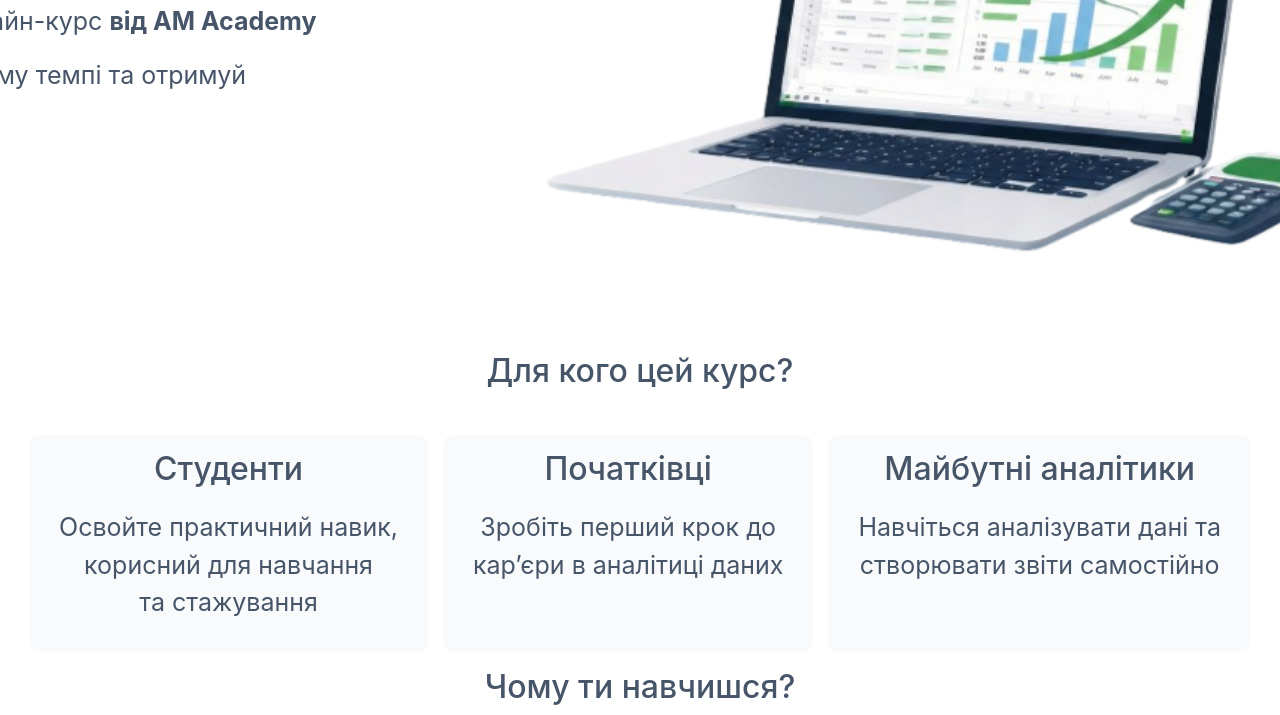
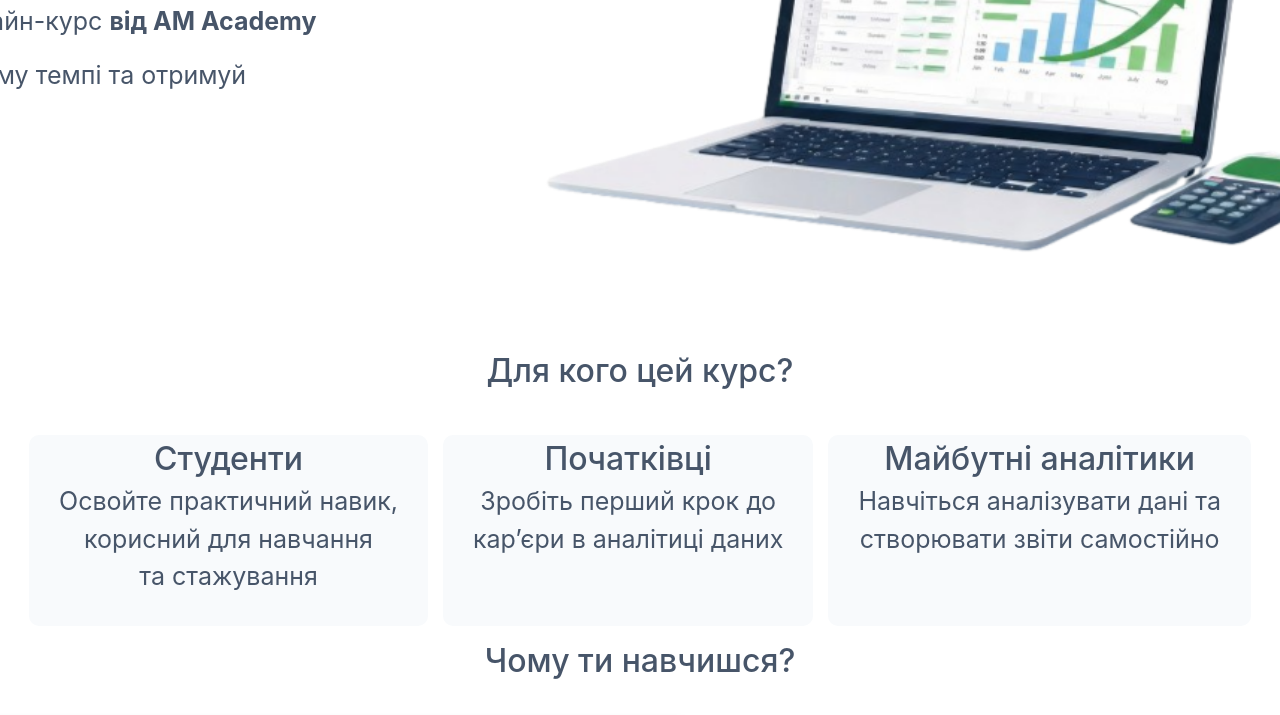
Before and after one commit to HECKONCHIK/AM-Academy, a website: page src/app/index.html in a window 1280 px wide. Shown: the part 375-1090 px from the top of the page. Drawn offline with nearby package versions, Linux system fonts and the light colour scheme; files that its build step writes are made by us from their sources.

Commit message:
Add name-for-who class for for-who section styling

```diff
--- a/src/app/components/main/info.html
+++ b/src/app/components/main/info.html
@@ -19,18 +19,18 @@
     <ul class="list-for-who">
       <li class="for-who-item">
         <i></i>
-        <p class="p-for-who">Студенти</p>
+        <p class="p-for-who name-for-who">Студенти</p>
         <p class="desc-for-who">Освойте практичний навик, <br> корисний для навчання
           <br> та стажування</p>
       </li>
       <li class="for-who-item">
         <i></i>
-        <p class="p-for-who">Початківці</p>
+        <p class="p-for-who name-for-who">Початківці</p>
         <p class="desc-for-who">Зробіть перший крок до <br> кар’єри в аналітиці даних</p>
       </li>
       <li class="for-who-item">
         <i></i>
-        <p class="p-for-who">Майбутні аналітики</p>
+        <p class="p-for-who name-for-who">Майбутні аналітики</p>
         <p class="desc-for-who">Навчіться аналізувати дані та <br> створювати звіти самостійно</p>
       </li>
     </ul>
--- a/src/app/scss/main/info.scss
+++ b/src/app/scss/main/info.scss
@@ -58,8 +58,8 @@
   margin-top: 10px;
 }
 
-.p-for-who li {
-  margin: 10px 20px;
+.name-for-who {
+  margin: 0px 20px;
 }
 
 .list-for-who {
```
Also changed, not shown: dist/css/style.min.css, dist/index.html.
